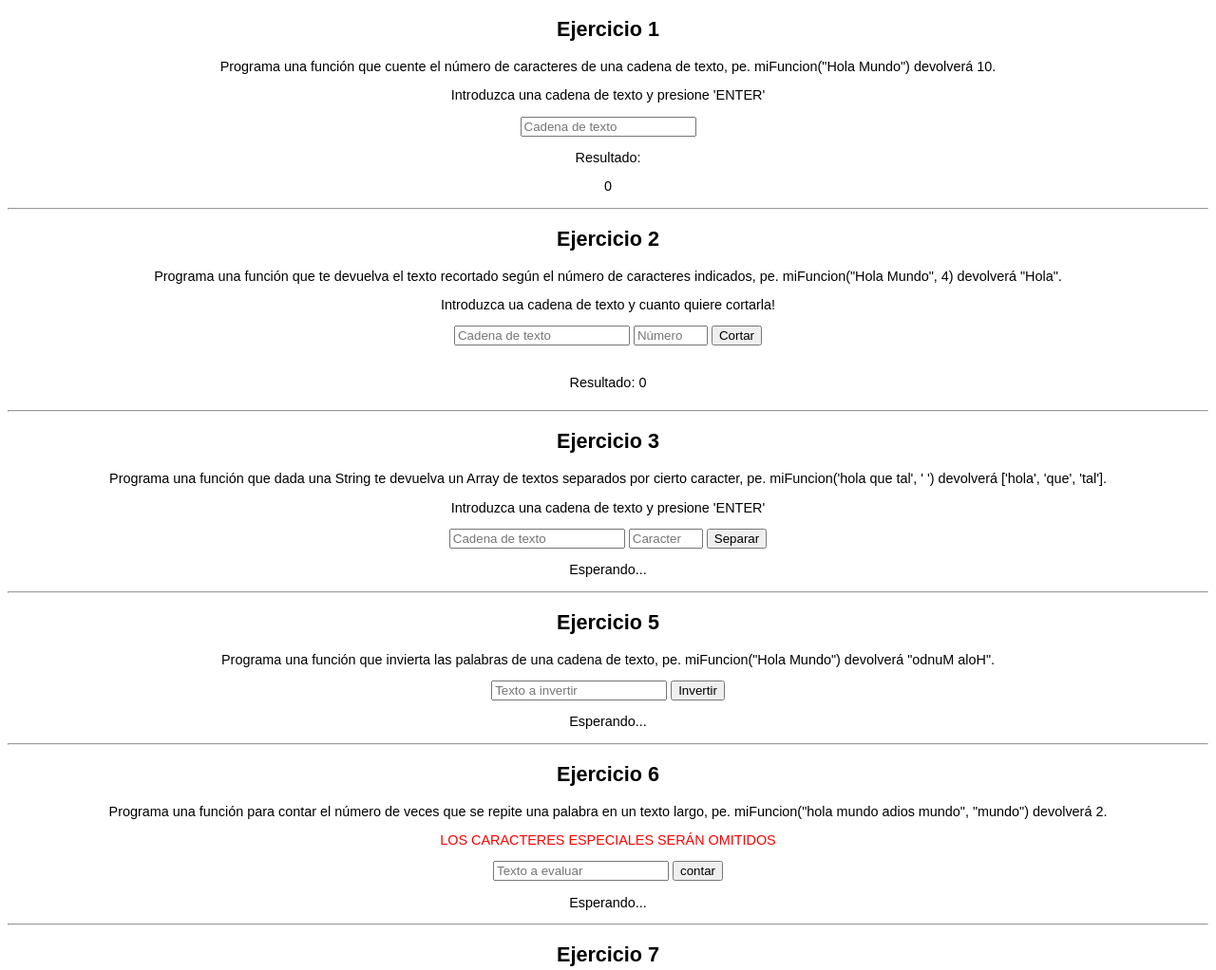
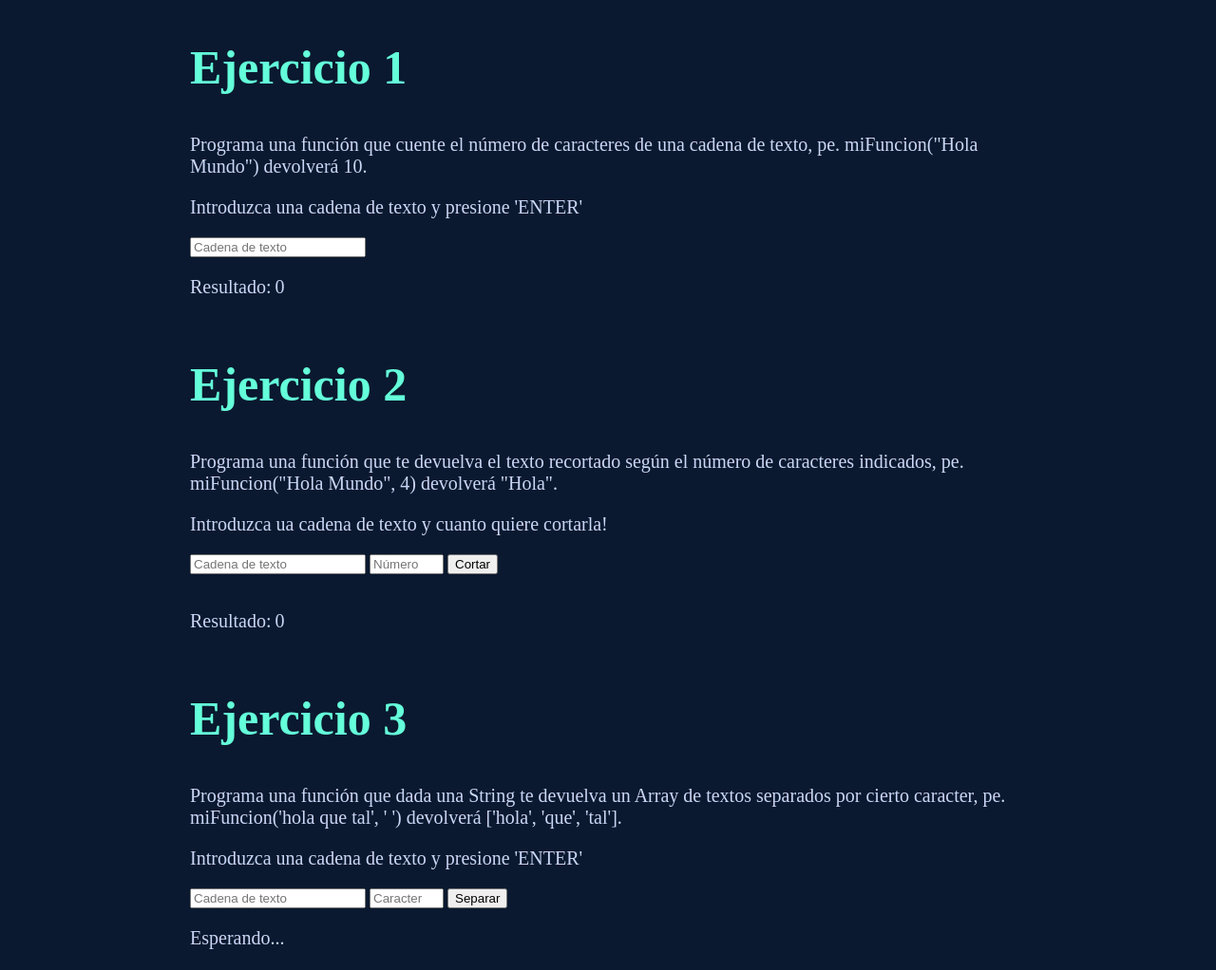
Before and after one commit to masu-code/javascript-practices, a plain HTML site: page jonmircha-exercises/index.html in a window 1280 px wide. Shown: the top 1022 px of the page at 95% size. Drawn offline with Linux system fonts and the light colour scheme.

Commit message:
change of appearance!

```diff
--- a/jonmircha-exercises/index.html
+++ b/jonmircha-exercises/index.html
@@ -19,9 +19,8 @@
       <label for="e1-input-text"><p>Introduzca una cadena de texto y presione 'ENTER'</p></label>
       <input type="text" id="e1-input-text" placeholder="Cadena de texto"/>
     </form>
-    <p>Resultado:</p>
-      <p id="e1-p-result">0</p>
-      <hr>
+    <p class="inline">Resultado:</p> <p id="e1-p-result" class="inline">0</p>
+
     </section>
 
     <section> <!-- SECOND EXERCISE -->
@@ -35,7 +34,7 @@
     </form>
     <br>
         <p class="inline">Resultado:</p> <p id="e2-p-result" class="inline">0</p>
-      <hr>
+
     </section>
     <section> <!-- THIRD EXERCISE -->
       <h1>Ejercicio 3</h1>
@@ -47,7 +46,7 @@
         <input type="button" id="e3-button-separate" value="Separar">
       </form>
         <p id="e3-p-result">Esperando...</p>
-      <hr>
+
     </section>
     <!-- THE FOURTH EXERCISE WAS OMITTED FOR BE EASY -->
     <section> <!-- FIFTH EXERCISE -->
@@ -56,7 +55,7 @@
       <input type="text" id="e5-input-text" placeholder="Texto a invertir"/>
       <input type="button" id="e5-button-reverse" value="Invertir">
       <p id="e5-p-result">Esperando...</p>
-      <hr>
+
     </section>
     <section> <!-- SIXTH EXERCISE -->
       <h1>Ejercicio 6</h1>
@@ -67,7 +66,7 @@
         <input type="button" id="e6-button-count" value="contar">
       </form>
         <p id="e6-p-result">Esperando...</p>
-      <hr>
+
     </section>
     <script type="module" src="app.js"></script>
     <section> <!-- SEVENTH EXERCISE -->
@@ -76,7 +75,7 @@
       <input type="text" id="e7-input-text" placeholder="Texto a evaluar"/>
         <input type="button" id="e7-button-check" value="Evaluar">
         <p>Esperando...</p>
-      <hr>
+
     </section>
   </body>
 </html>
--- a/jonmircha-exercises/style.css
+++ b/jonmircha-exercises/style.css
@@ -1,6 +1,8 @@
 body{
-    font: 90% sans-serif;
-    text-align: center;
+    font: Trebuchet MS;
+    background-color: #0a192f;
+    margin-left: 200px;
+    margin-right: 200px;
 }
 .inline{
     display: inline-block;
@@ -14,3 +16,12 @@ body{
 #warning{
     color: red;
 }
+p{
+    font-size: 20px;
+    color: #ccd6f6;
+}
+
+h1{
+    font-size: 50px;
+    color: #64ffda;
+}
```
